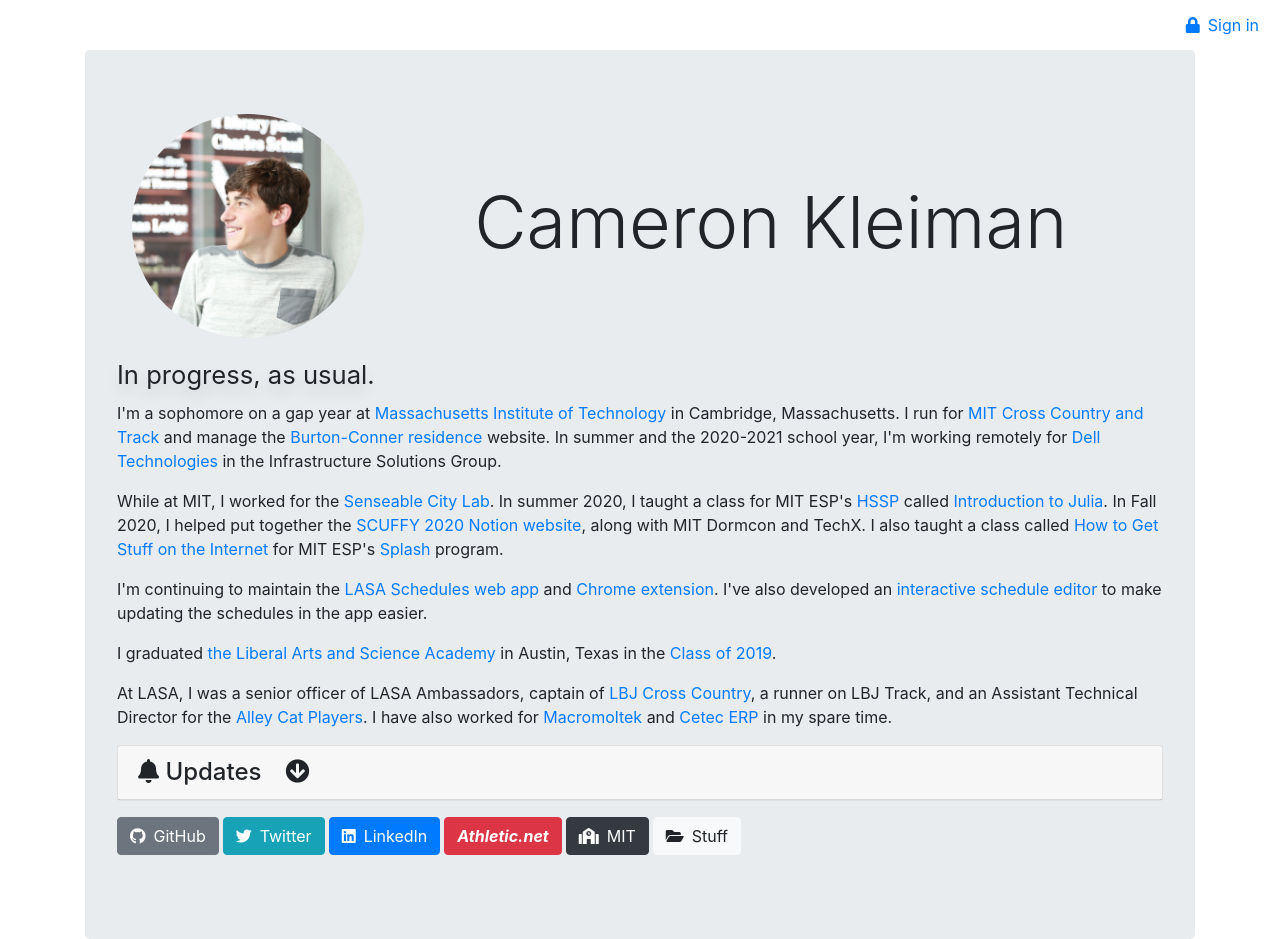
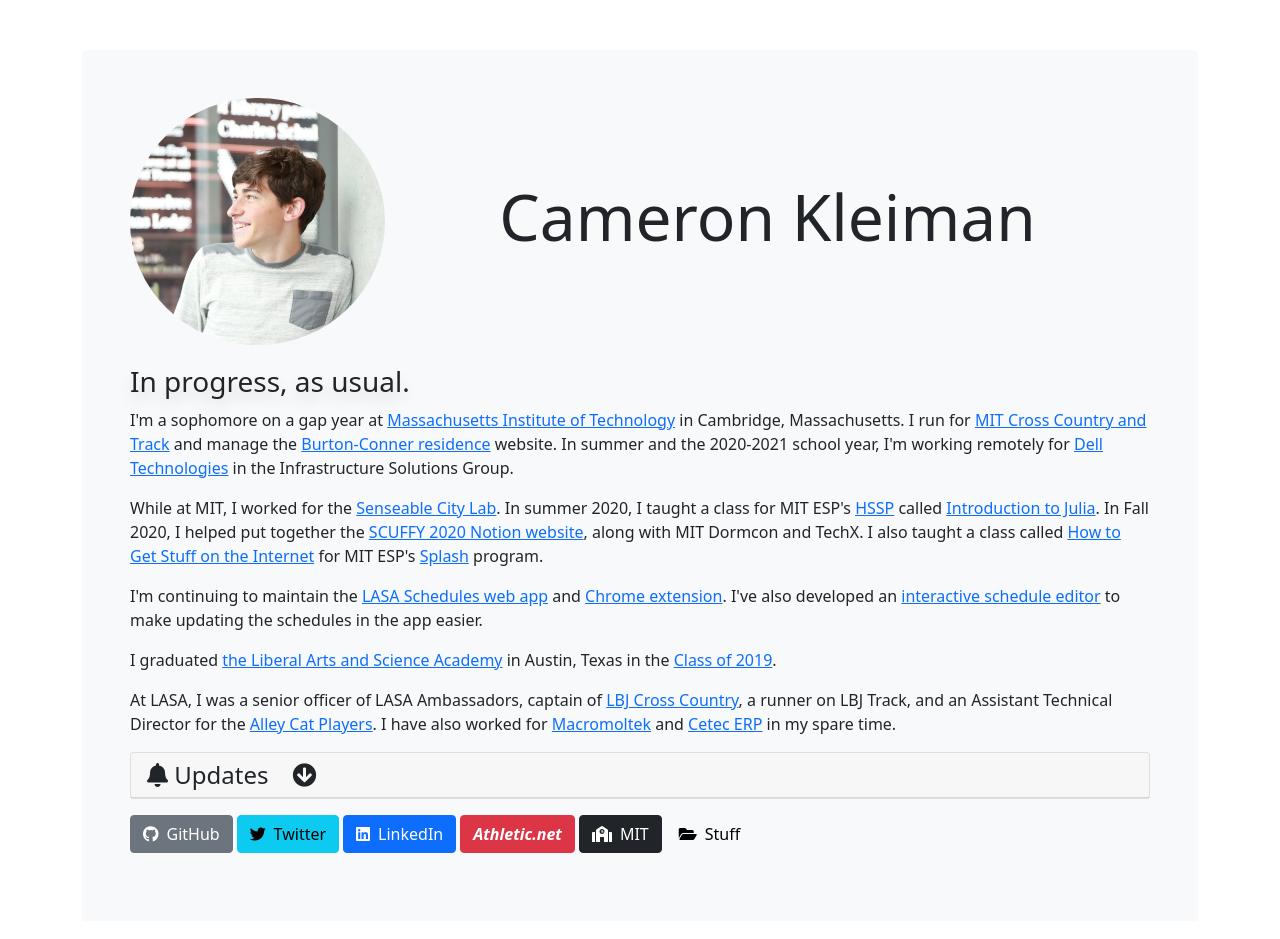
Before and after one commit to camtheman256/website, a Jekyll site: the page built from me/index.html, in a window 1280 px wide. Built offline with Jekyll 4.4.1, drawn with Linux system fonts in a browser that asks for light colours; nearby versions of some CDN libraries.

Commit message:
Update to bootstrap v5

```diff
--- a/me/_includes/head.html
+++ b/me/_includes/head.html
@@ -1,9 +1,11 @@
 <meta http-equiv="X-UA-Compatible" content="IE=edge" />
-<script src="https://code.jquery.com/jquery-3.2.1.min.js" integrity="sha256-hwg4gsxgFZhOsEEamdOYGBf13FyQuiTwlAQgxVSNgt4=" crossorigin="anonymous"></script>
+<script
+  src="https://code.jquery.com/jquery-3.6.0.min.js"
+  integrity="sha256-/xUj+3OJU5yExlq6GSYGSHk7tPXikynS7ogEvDej/m4="
+  crossorigin="anonymous"></script>
 <script src="https://cdnjs.cloudflare.com/ajax/libs/jquery-easing/1.4.1/jquery.easing.min.js" integrity="sha256-H3cjtrm/ztDeuhCN9I4yh4iN2Ybx/y1RM7rMmAesA0k=" crossorigin="anonymous"></script>
-<script src="https://cdnjs.cloudflare.com/ajax/libs/popper.js/1.11.0/umd/popper.min.js" integrity="sha384-b/U6ypiBEHpOf/4+1nzFpr53nxSS+GLCkfwBdFNTxtclqqenISfwAzpKaMNFNmj4" crossorigin="anonymous"></script>
-<link rel="stylesheet" href="https://stackpath.bootstrapcdn.com/bootstrap/4.1.0/css/bootstrap.min.css" integrity="sha384-9gVQ4dYFwwWSjIDZnLEWnxCjeSWFphJiwGPXr1jddIhOegiu1FwO5qRGvFXOdJZ4" crossorigin="anonymous">
-<script src="https://stackpath.bootstrapcdn.com/bootstrap/4.1.0/js/bootstrap.min.js" integrity="sha384-uefMccjFJAIv6A+rW+L4AHf99KvxDjWSu1z9VI8SKNVmz4sk7buKt/6v9KI65qnm" crossorigin="anonymous"></script>
+<link href="https://cdn.jsdelivr.net/npm/bootstrap@5.0.0-beta2/dist/css/bootstrap.min.css" rel="stylesheet" integrity="sha384-BmbxuPwQa2lc/FVzBcNJ7UAyJxM6wuqIj61tLrc4wSX0szH/Ev+nYRRuWlolflfl" crossorigin="anonymous">
+<script src="https://cdn.jsdelivr.net/npm/bootstrap@5.0.0-beta2/dist/js/bootstrap.bundle.min.js" integrity="sha384-b5kHyXgcpbZJO/tY9Ul7kGkf1S0CWuKcCD38l8YkeH8z8QjE0GmW1gYU5S9FOnJ0" crossorigin="anonymous"></script>
 <link rel="stylesheet" href="https://use.fontawesome.com/releases/v5.6.3/css/all.css" integrity="sha384-UHRtZLI+pbxtHCWp1t77Bi1L4ZtiqrqD80Kn4Z8NTSRyMA2Fd33n5dQ8lWUE00s/" crossorigin="anonymous">
 <meta name="viewport" content="width=device-width, initial-scale=1">
 <meta charset="utf-8" />
--- a/me/_layouts/stuff.html
+++ b/me/_layouts/stuff.html
@@ -11,16 +11,18 @@
 </head>
 <body>
   <nav class="navbar navbar-expand-lg navbar-light bg-light">
+    <div class="container-fluid">
       <a class="navbar-brand" href="/">Cameron Kleiman</a>
       <button class="navbar-toggler" type="button" data-toggle="collapse" data-target="#nav">
         <span class="navbar-toggler-icon"></span>
       </button>
       <div class="collapse navbar-collapse" id="nav">
         <ul class="navbar-nav mr-auto">
-        <li class="nav-item {% if page.id == '/stuff/index' %} active {% endif %}">
-          <a class="nav-link" href="{% link _stuff/index.md %}">Stuff</a>
+          <li class="nav-item">
+            <a class="nav-link {% if page.id == '/stuff/index' %} active {% endif %}" href="{% link _stuff/index.md %}">Stuff</a>
           </li>
         </ul>
+      </div>
     </div>
   </nav>
   <div class="container mt-3">
--- a/me/css/index.css
+++ b/me/css/index.css
@@ -25,6 +25,3 @@
 .extra-space {
     margin-bottom: 20px;
 }
-#sn-cont {
-    right:0; margin-top: 5px; margin-right: 5px; position:fixed; background-color:white; border-radius:4px; z-index:2
-}
--- a/me/index.html
+++ b/me/index.html
@@ -25,11 +25,8 @@
   }
 }
 </style>
-<ul class="nav nav-pills" id="sn-cont" style="">
-    <li role="presentation" style=""><a id="signin" class="nav-link" style="" href="http://mail.camk.co"><i class="fa fa-lock"></i>&ensp;Sign in</a></li>
-</ul>
 <div class="container" style="top:-120%" id="main">
-    <div class="jumbotron" id="big-frame" itemscope itemtype="http://schema.org/Person">
+    <div class="bg-light rounded p-2 p-sm-5" id="big-frame" itemscope itemtype="http://schema.org/Person">
         <div class="d-flex flex-row mb-3 align-items-center flex-wrap">
             <div class="col-xl-3 col-md-4 col-sm-5 col-6 mx-auto">
                 <img itemprop="image" src="{% link img/IMG_6600.JPG %}" id="profileimg" class="img-fluid rounded-circle"/>
@@ -56,7 +53,8 @@
         <div class="card mb-3" id="card-deck-updates">
             <h4 class="card-header no-cursor" id="panel-expand"><i class="fa fa-bell"></i>&nbsp;<span class="linklessa">Updates</span>&emsp;<i class="fa fa-arrow-circle-down" id="arrowicon"></i></h4>
             <div class="card-body" id="card-display" style="display:none">
-                <div class="card-deck">
+                <div class="row row-cols-1 row-cols-md-2">
+                  <div class="col">
                     <div class="card updates">
                       <img class="card-img-top mh-100" src="{% link img/shop_crop.jpg %}" />
                       <div class="card-body">
@@ -66,19 +64,20 @@
                         </p>
                       </div>
                     </div>
+                  </div>
+                  <div class="col">
                     <div class="card updates">
                       <div class="card-body">
                         <h4 class="card-title"><i class="fab fa-fort-awesome"></i>&ensp;<span id="special_card_title">Fun features</h4>
                         <p class="card-text">
                           <span id="lame_card_text">Figure out how to enable this card for a fun surprise. <b>Hint:</b> It requires a keyboard. Good luck! <a href="#" class="d-lg-none" onclick="enable_dark_theme()">(Mobile users, click here to cheat.)</a></span>
                           <h5 class="special_card_stuff" style="display:none">Toggle dark mode on <a href="https://camk.co">camk.co</a>:</h5>
-                          <div class="btn-group btn-group-toggle special_card_stuff" id="dark_mode" data-toggle="buttons" style="display:none">
-                            <label class="btn btn-light active">
-                              <input type="radio" name="dark_mode" autocomplete="off" value="off" checked> Off
-                            </label>
-                            <label class="btn btn-dark">
-                              <input type="radio" name="dark_mode" autocomplete="off" value="on"> On
-                            </label>
+                          <div class="btn-group special_card_stuff" id="dark_mode" data-toggle="buttons" style="display:none">
+                            <input class="btn-check" type="radio" name="dark_mode" autocomplete="off" value="off" checked id="dark-off">
+                            <label class="btn btn-light active" for="dark-off">Off</label>
+
+                            <input class="btn-check" type="radio" name="dark_mode" autocomplete="off" value="on" id="dark-on">
+                            <label class="btn btn-dark" for="dark-on">On</label>
                           </div>
                         </p>
                       </div>
@@ -86,8 +85,9 @@
                   </div>
                 </div>
             </div>
+        </div>
         <div class="btn-toolbar mb-3" role="toolbar" id="btn-toolbar">
-          {% assign button_spacing = "mb-1 mr-1" %}
+          {% assign button_spacing = "mb-1 me-1" %}
             <a class="btn btn-secondary {{ button_spacing }}" role="button" href="https://github.com/camtheman256" target="_blank">
                 <i class="fab fa-github"></i>&ensp;GitHub
             </a>
@@ -97,7 +97,7 @@
 						<a class="btn btn-primary {{ button_spacing }}" role="button" href="https://www.linkedin.com/in/cameron-kleiman" target="_blank">
 								<i class="fab fa-linkedin"></i>&ensp;LinkedIn
 						</a>
-            <a class="btn btn-danger font-weight-bold font-italic {{ button_spacing }}" role="button" href="https://www.athletic.net/TrackAndField/Athlete.aspx?AID=8662682" target="_blank">
+            <a class="btn btn-danger fw-bold fst-italic {{ button_spacing }}" role="button" href="https://www.athletic.net/TrackAndField/Athlete.aspx?AID=8662682" target="_blank">
               Athletic.net
             </a>
             <a class="btn btn-dark {{ button_spacing }}" role="button" href="https://www.mit.edu/~ckleiman/" target="_blank">
```
Lines whose indentation alone changed are shown as unchanged.
